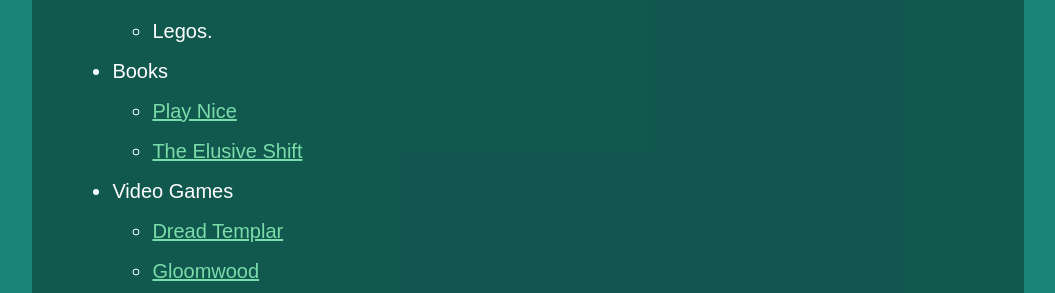
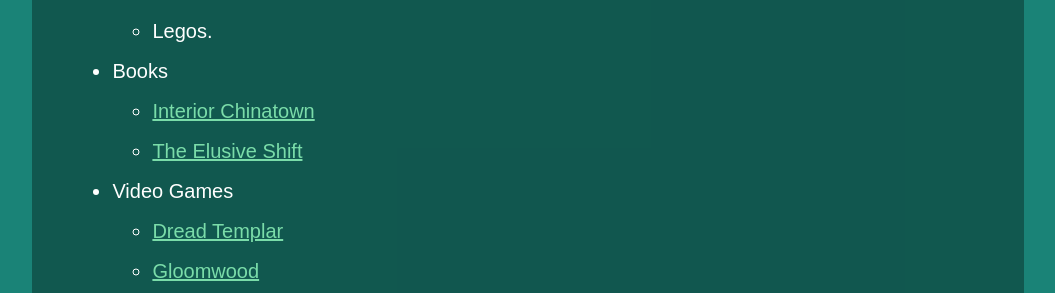
Before and after one commit to ambiguousname/ambiguousname.github.io, a Jekyll site: the page built from assets/wishlist.md, in a window 1280 px wide. Shown: the part 361-654 px from the top of the page, without its empty margins (112-1167 px from the left). Built offline with Jekyll 4.4.1, drawn with Linux system fonts in a browser that asks for light colours.

Commit message:
Update books

```diff
--- a/assets/wishlist.md
+++ b/assets/wishlist.md
@@ -10,7 +10,7 @@
 - Miscellaneous
 	- Legos.
 - Books
-	- [Play Nice](https://www.hachettebookgroup.com/titles/jason-schreier/play-nice/9781538725429/)
+	- [Interior Chinatown](https://www.charlesyuauthor.com/book/interior-chinatown/)
 	- [The Elusive Shift](https://mitpress.mit.edu/9780262544900/the-elusive-shift/)
 - Video Games
 	- [Dread Templar](https://www.gog.com/en/game/dread_templar/)
```
